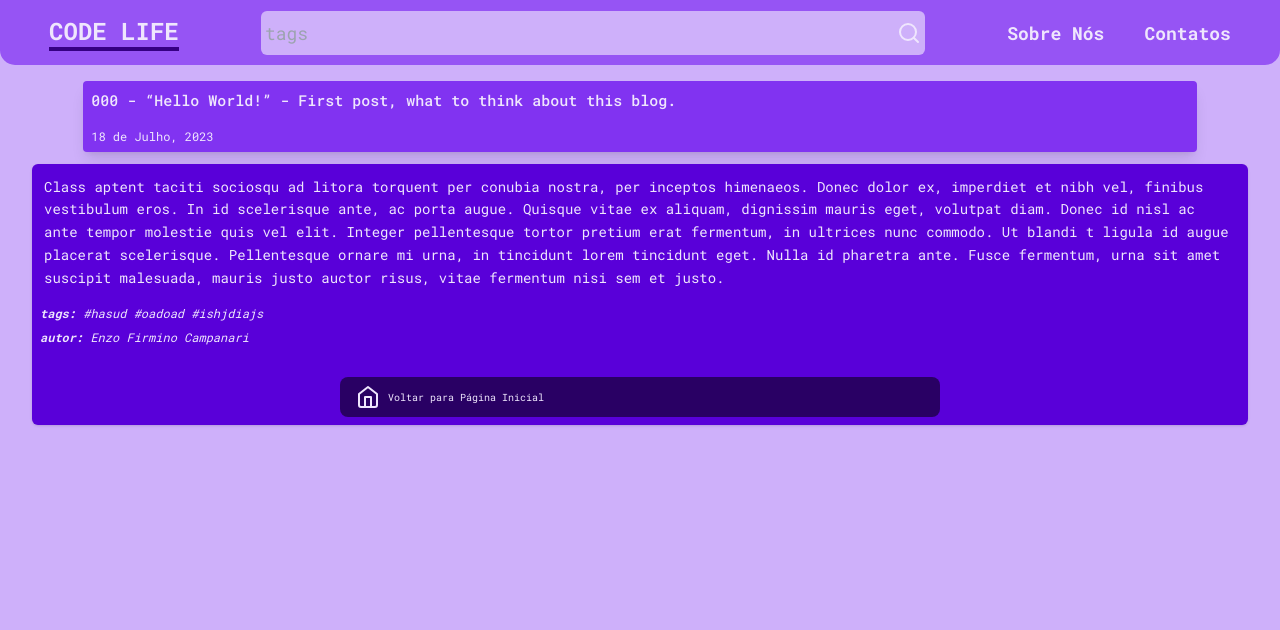
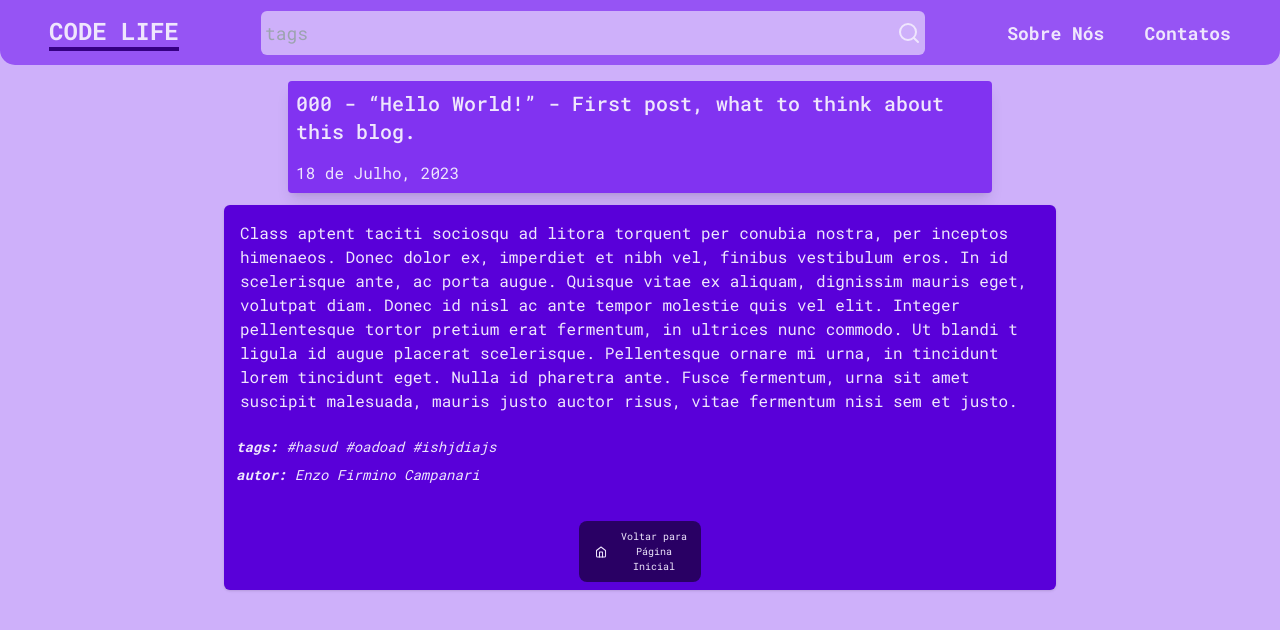
Before and after one commit to PedroCavallaro/Code-Life-Blog, a Next.js app in the folder web/: page /posts/1 in a window 1280 px wide. Shown: the top 630 px of the page. Built offline with nearby package versions, Linux system fonts and the light colour scheme.

Commit message:
feat: post page desktop

```diff
--- a/web/src/app/Posts/page.tsx
+++ b/web/src/app/Posts/page.tsx
@@ -1,5 +1,5 @@
 "use client";
-import fs from "fs";
+
 import MarkdownView from "react-showdown";
 import { useMemo, useState } from "react";
 import { api } from "../lib/api";
--- a/web/src/app/components/posts/PostBody.tsx
+++ b/web/src/app/components/posts/PostBody.tsx
@@ -9,9 +9,11 @@ interface PostBodyParams {
 
 export default function PostBody(params: PostBodyParams) {
   return (
-    <div className="w-[95%] bg-purple-600 text-purple-50 mt-3 mb-3 p-2 rounded-md shadow">
-      <p className="m-1 text-sm leading-relaxed">{params.content}</p>
-      <div className="text-xs italic mt-4 flex flex-col gap-2">
+    <div className="w-[95%] bg-purple-600 text-purple-50 mt-3 mb-3 p-2 rounded-md shadow lg:w-[65%]">
+      <p className="m-1 p-1 text-sm leading-relaxed lg:text-base">
+        {params.content}
+      </p>
+      <div className="text-xs p-1 italic mt-4 flex flex-col gap-2 lg:text-sm">
         <p>
           <b>tags: </b>
           {params.tags.toString().replaceAll(",", " ")}
@@ -22,7 +24,7 @@ export default function PostBody(params: PostBodyParams) {
         </p>
       </div>
       <div className="flex items-center justify-center mt-8">
-        <div className="bg-purple-900 w-[50%]  rounded-lg ">
+        <div className="bg-purple-900 w-[50%]  rounded-lg lg:w-[15%]">
           <Link
             href={"/"}
             className="text-[10px] flex gap-2 p-2 items-center text-center"
--- a/web/src/app/components/posts/PostTitle.tsx
+++ b/web/src/app/components/posts/PostTitle.tsx
@@ -5,9 +5,9 @@ interface titleParams {
 
 export default function PostTitle(params: titleParams) {
   return (
-    <div className="bg-purple-400 w-[87%] text-purple-50 mt-4 p-2 text-[15px] rounded shadow-lg ">
-      <p className="font-medium">{params.title}</p>
-      <p className="mt-4 text-xs">{params.date}</p>
+    <div className="bg-purple-400 w-[87%] text-purple-50 mt-4 p-2 text-[15px] rounded shadow-lg lg:w-[55%]">
+      <p className="font-medium lg:text-xl">{params.title}</p>
+      <p className="mt-4 text-xs lg:text-base">{params.date}</p>
     </div>
   );
 }
```
Lines whose indentation alone changed are shown as unchanged.
